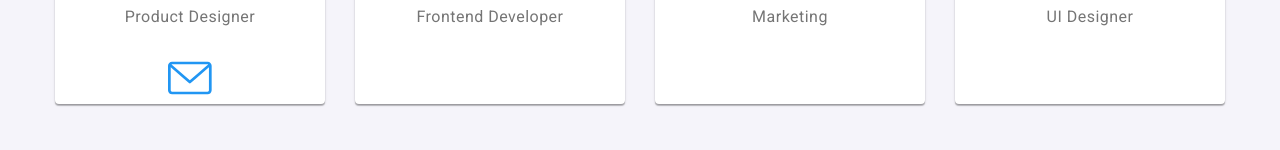
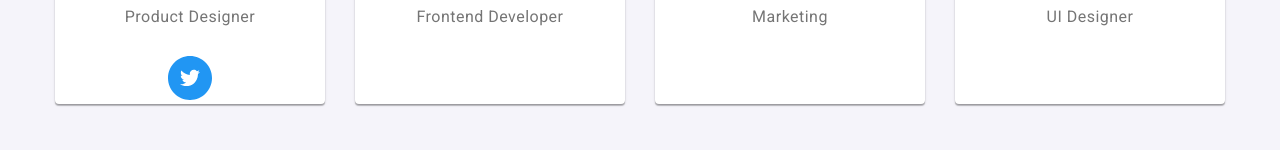
Before and after one commit to juliabykovaa/goit-markup-hw-04, a plain HTML site: page index.html in a window 1280 px wide. Shown: the part 1954-2104 px from the top of the page. Drawn offline with nearby package versions, Linux system fonts and the light colour scheme.

Commit message:
Update index.html

```diff
--- a/index.html
+++ b/index.html
@@ -96,7 +96,7 @@
                             <li class="social-item">
                                 <a href="" class="socials-link">
                                 <svg class="social-icon">
-                                    <use href="./images/sprite.svg#envelope"></use>
+                                    <use href="./images/sprite.svg#twitter"></use>
                                 </svg>
                                 </a>
                             </li>
```
